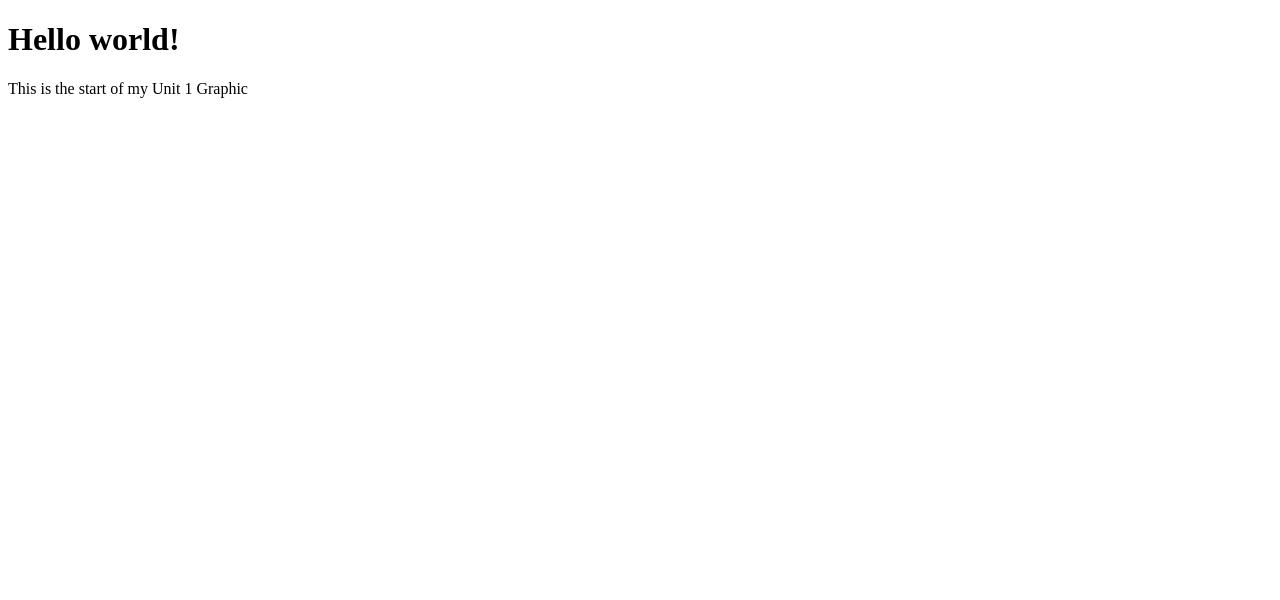
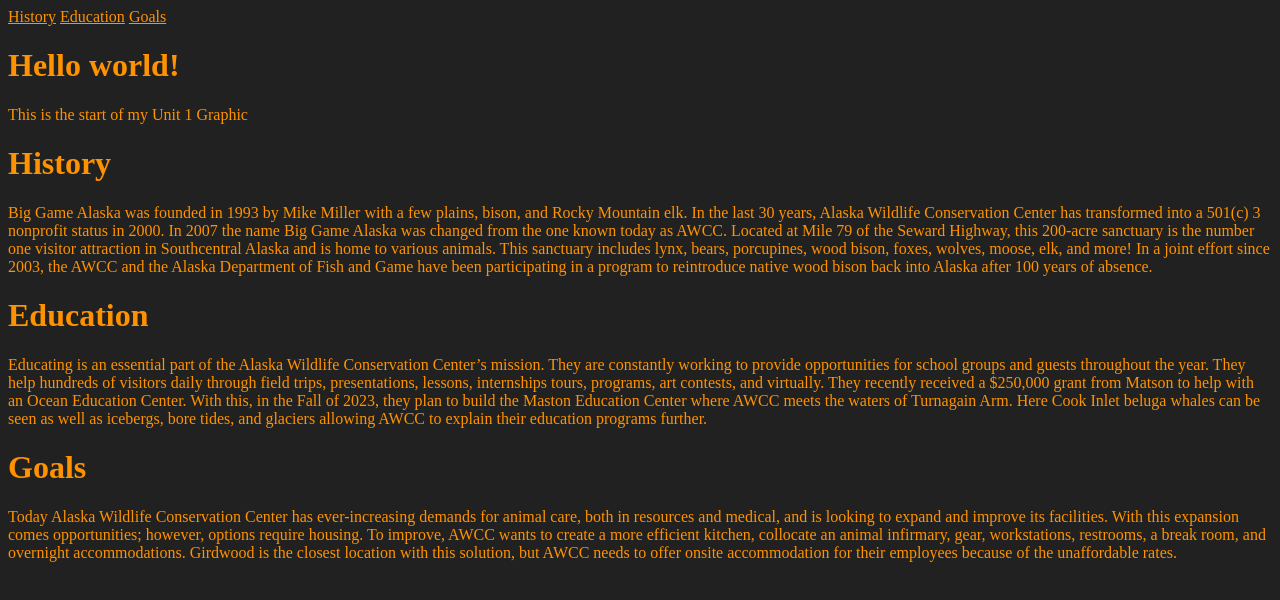
Before and after one commit to rjmichaelii/rjmichaelii.github.io, a plain HTML site: page index.html in a window 1280 px wide. Drawn offline with Linux system fonts and the light colour scheme.

Commit message:
Live website... maybe?

```diff
--- a/index.html
+++ b/index.html
@@ -2,12 +2,44 @@
 <html lang="en">
 <head>
     <meta name="viewport" content="width=device-width, initial-scale=1.0">
+    <link rel="stylesheet" href="style.css">
     <title>Unit 1 Graphic - AWCC</title>
 </head>
 <body>
+    <a href="#history-section">History</a>
+    <a href="#education-section">Education</a>
+    <a href="#goals-section">Goals</a>
     <h1>
         Hello world!
     </h1>
-    This is the start of my Unit 1 Graphic
+        <p>This is the start of my Unit 1 Graphic</p>
+    <h1 id="history-section">History</h1>
+        <p>
+        Big Game Alaska was founded in 1993 by Mike Miller with a few plains, bison, and Rocky Mountain elk. In the last 30
+        years, Alaska Wildlife Conservation Center has transformed into a 501(c) 3 nonprofit status in 2000. In 2007 the name
+        Big Game Alaska was changed from the one known today as AWCC. Located at Mile 79 of the Seward Highway, this 200-acre
+        sanctuary is the number one visitor attraction in Southcentral Alaska and is home to various animals. This sanctuary
+        includes lynx, bears, porcupines, wood bison, foxes, wolves, moose, elk, and more! In a joint effort since 2003, the
+        AWCC and the Alaska Department of Fish and Game have been participating in a program to reintroduce native wood bison
+        back into Alaska after 100 years of absence.
+        </p>
+    <h1 id="education-section">Education</h1>
+        <p>
+        Educating is an essential part of the Alaska Wildlife Conservation Center’s mission. They are constantly working to
+        provide opportunities for school groups and guests
+        throughout the year. They help hundreds of visitors daily through field trips, presentations, lessons, internships
+        tours, programs, art contests, and virtually. They recently received a $250,000 grant from Matson to help with an Ocean
+        Education Center. With this, in the Fall of 2023, they plan to build the Maston Education Center where AWCC meets the
+        waters of Turnagain Arm. Here Cook Inlet beluga whales can be seen as well as icebergs, bore tides, and glaciers
+        allowing AWCC to explain their education programs further.
+        </p>
+    <h1 id="goals-section">Goals</h1>
+        <p>
+        Today Alaska Wildlife Conservation Center has ever-increasing demands for animal care, both in resources and medical,
+        and is looking to expand and improve its facilities. With this expansion comes opportunities; however, options require
+        housing. To improve, AWCC wants to create a more efficient kitchen, collocate an animal infirmary, gear, workstations,
+        restrooms, a break room, and overnight accommodations. Girdwood is the closest location with this solution, but AWCC
+        needs to offer onsite accommodation for their employees because of the unaffordable rates.
+        </p>
 </body>
 </html>
```
